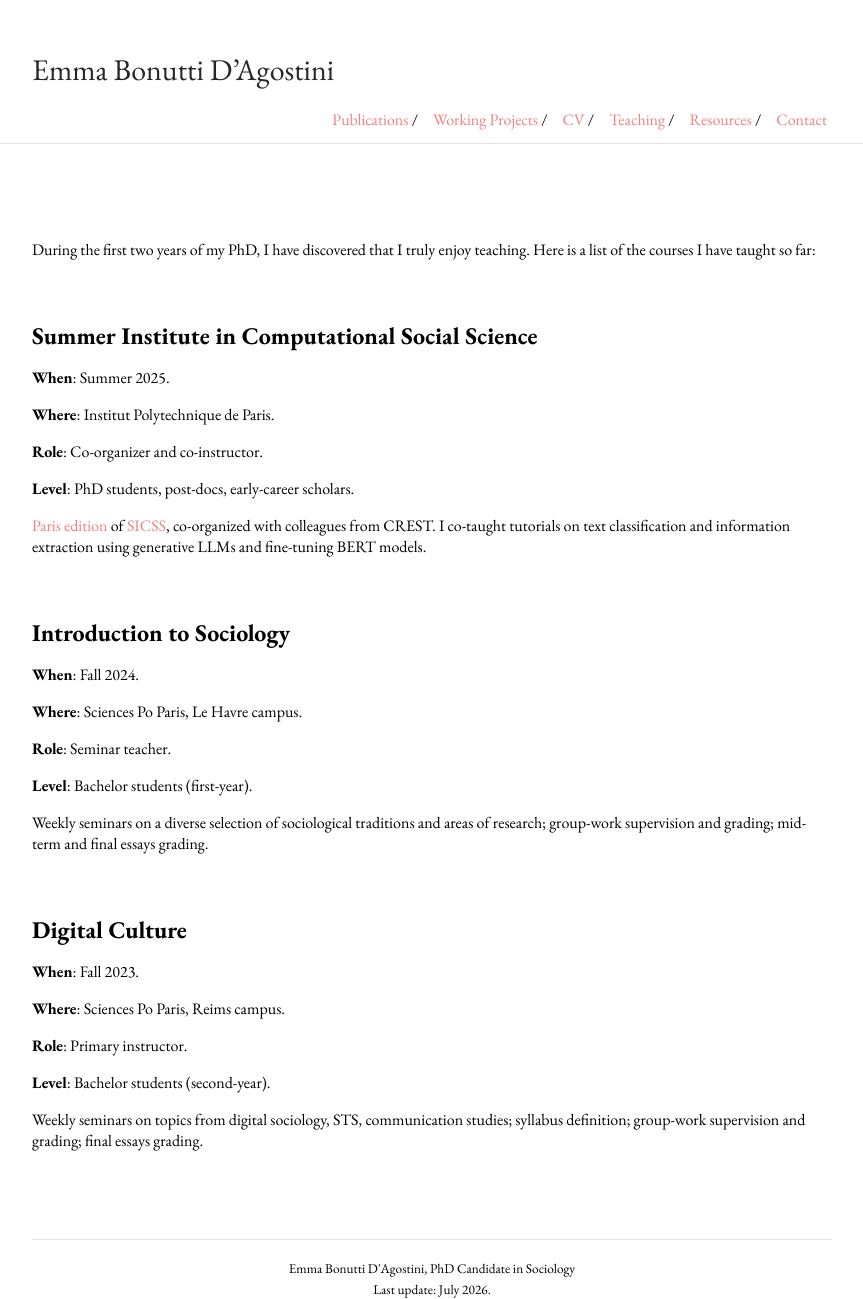
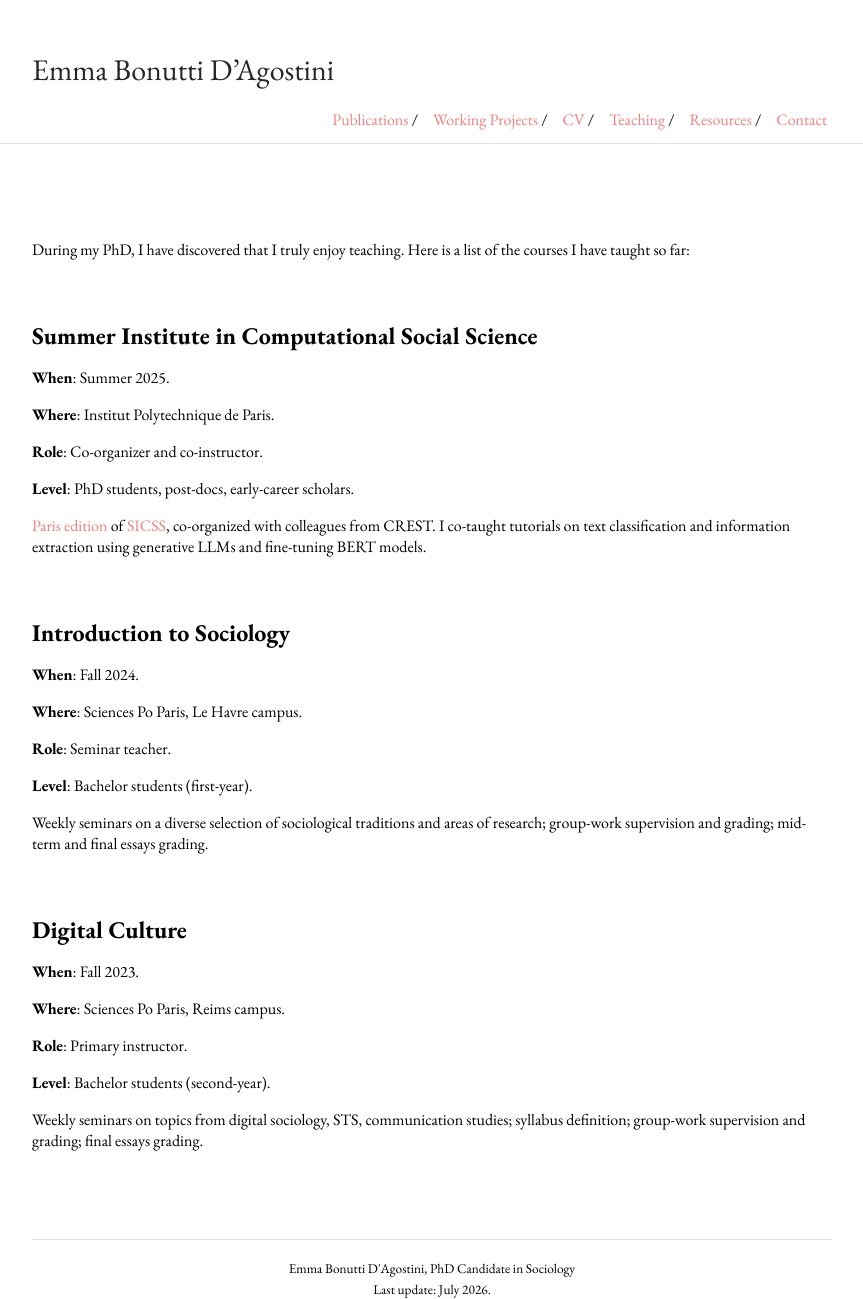
Before and after one commit to emmabonuttidagostini/emmabonuttidagostini.github.io, a Jekyll site: the page built from teaching.md, in a window 1280 px wide. Shown: the whole page, without its empty margins (208-1071 px from the left). Built offline with Jekyll 4.4.1, drawn with Linux system fonts in a browser that asks for light colours.

Commit message:
Update teaching.md

```diff
--- a/teaching.md
+++ b/teaching.md
@@ -5,7 +5,7 @@ title:
 
 <div style="height: 70px;"></div>
 
-During the first two years of my PhD, I have discovered that I truly enjoy teaching. Here is a list of the courses I have taught so far:
+During my PhD, I have discovered that I truly enjoy teaching. Here is a list of the courses I have taught so far:
 
 
 ## Summer Institute in Computational Social Science
```
